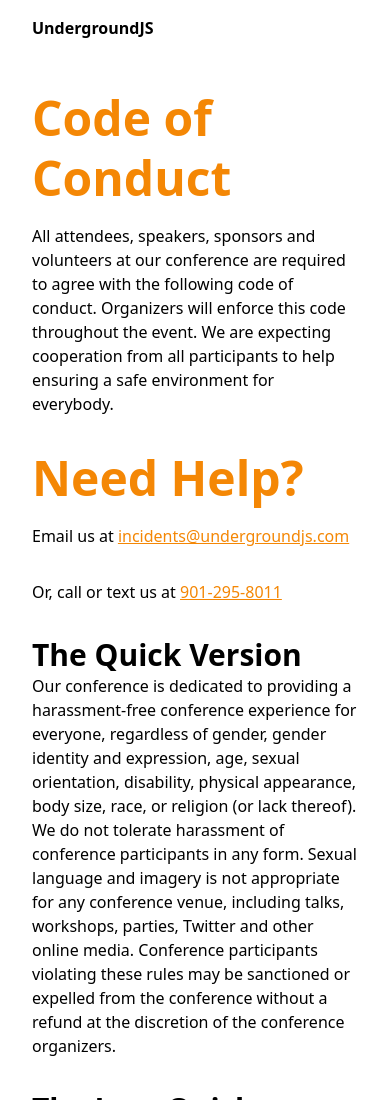
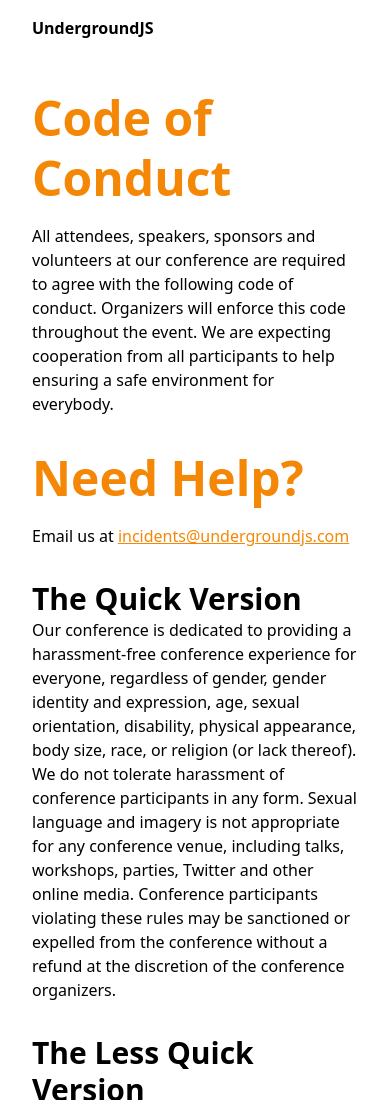
Before and after one commit to undergroundjs/website-2023, a Gatsby site: page /code-of-conduct in a window 390 px wide. Shown: the top 1100 px of the page. Built offline with nearby package versions, Linux system fonts and the light colour scheme; Gatsby itself is replaced by a stand-in of ours.

Commit message:
Remove phone number (#1)

```diff
--- a/src/pages/code-of-conduct.tsx
+++ b/src/pages/code-of-conduct.tsx
@@ -24,9 +24,6 @@
           <a href="mailto:incidents@undergroundjs.com">
             incidents@undergroundjs.com
           </a>
-        </p>
-        <p className="mb-8">
-          Or, call or text us at <a href="tel:901-295-8011">901-295-8011</a>
         </p>
         <h3 className="text-black">The Quick Version</h3>
         <p className="mb-8">
```
